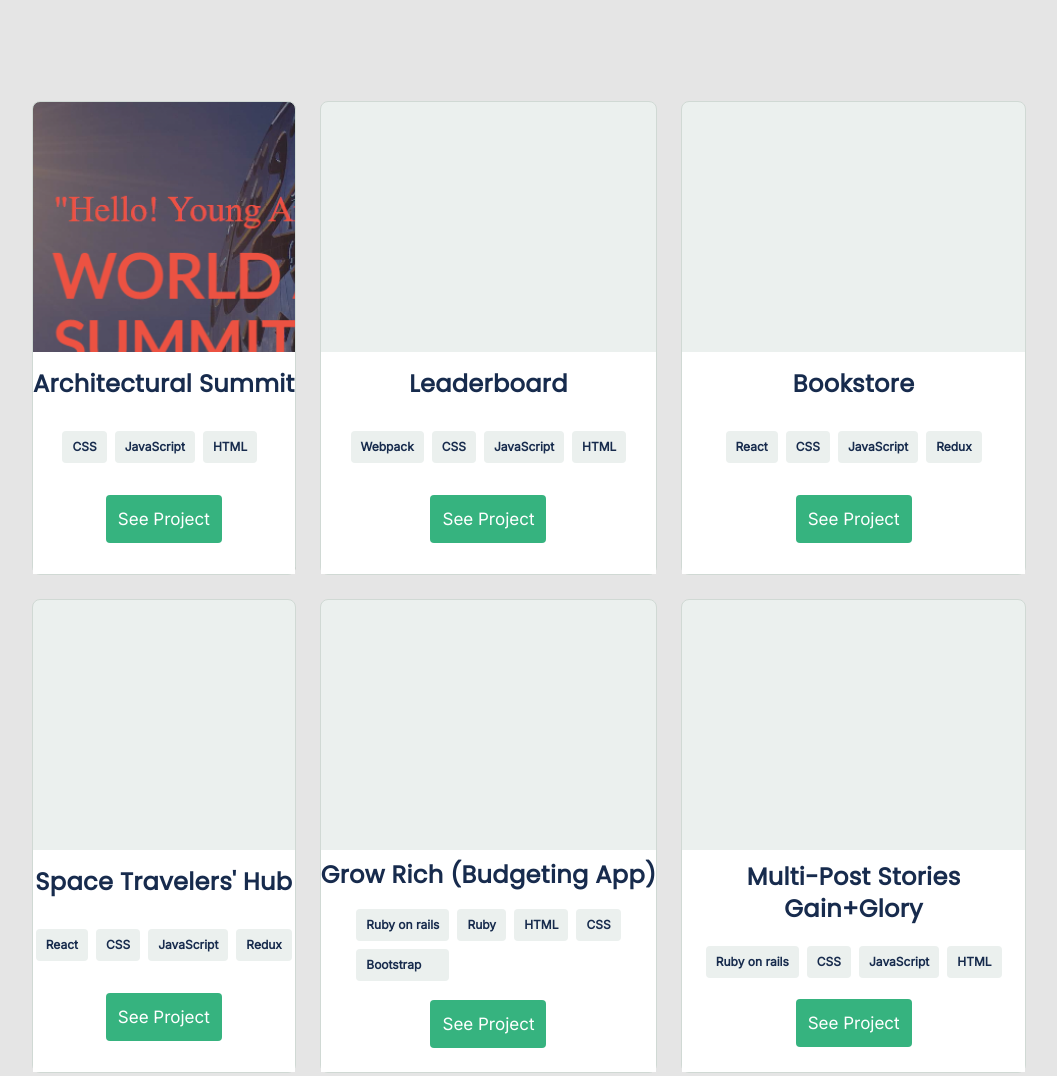
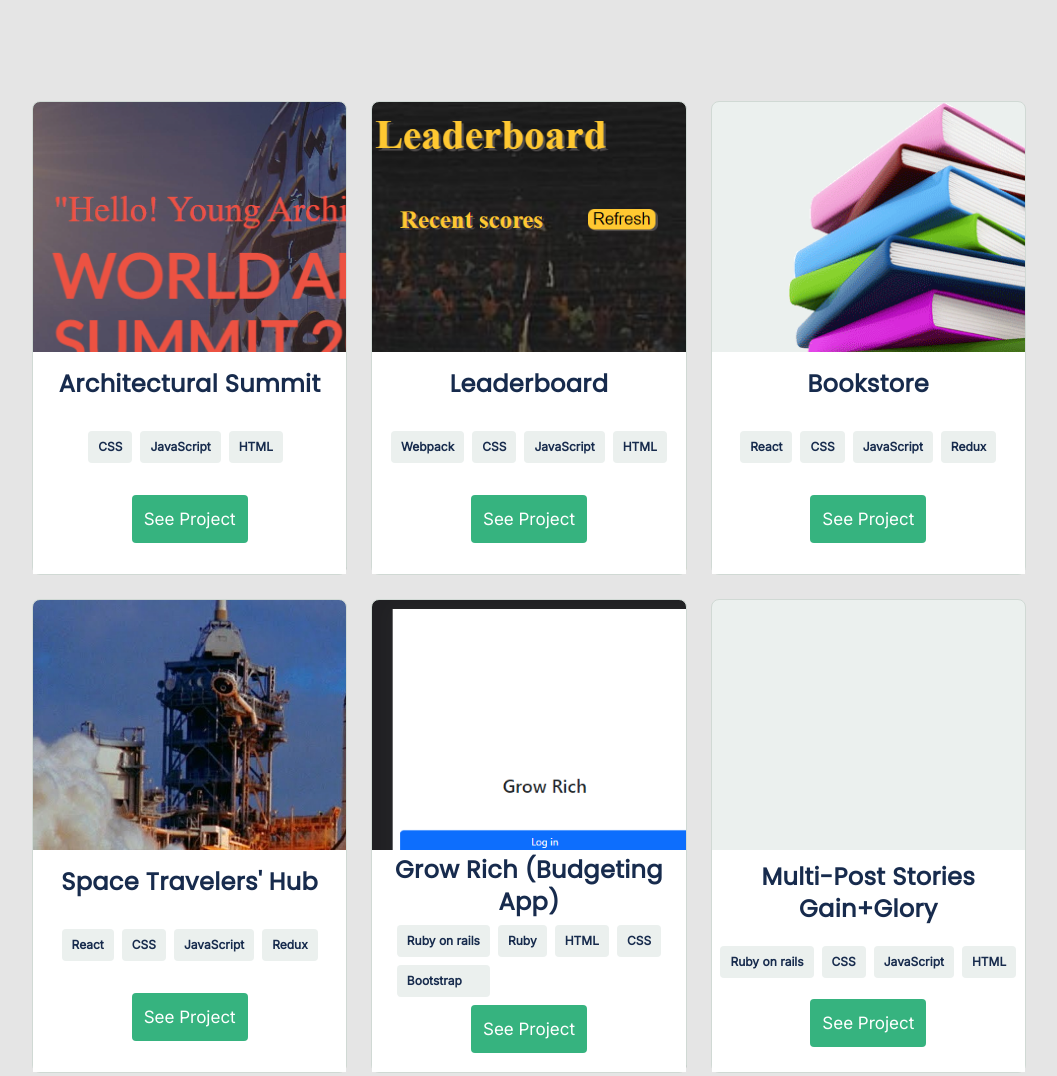
Before and after one commit to Kwaku28/Portfolio-Desktop, a website: page index.html in a window 1280 px wide. Shown: the part 1163-2239 px from the top of the page, without its empty margins (111-1168 px from the left). Drawn offline with nearby package versions, Linux system fonts and the light colour scheme.

Commit message:
Add basic styling

```diff
--- a/style.css
+++ b/style.css
@@ -232,7 +232,7 @@ main {
 
 .container {
   display: grid;
-  grid-template-columns: auto auto auto;
+  grid-template-columns: 1fr 1fr 1fr;
   padding-left: 143px;
   padding-right: 143px;
   gap: 24px;
@@ -250,6 +250,29 @@ main {
 
 #card1 {
   background-image: url(./Images/First-project.PNG);
+}
+
+#card2 {
+  background-image: url(./Images/Second-project.PNG);
+}
+
+#card3 {
+  background-image: url(./Images/Third-project.png);
+}
+
+#card4 {
+  background-image: url(./Images/Fourth-project.jpg);
+}
+
+#card5 {
+  background-image: url(./Images/Fifth-project.PNG);
+}
+
+#card1,
+#card2,
+#card3,
+#card4,
+#card5 {
   background-size: cover;
   background-repeat: no-repeat;
 }
```
